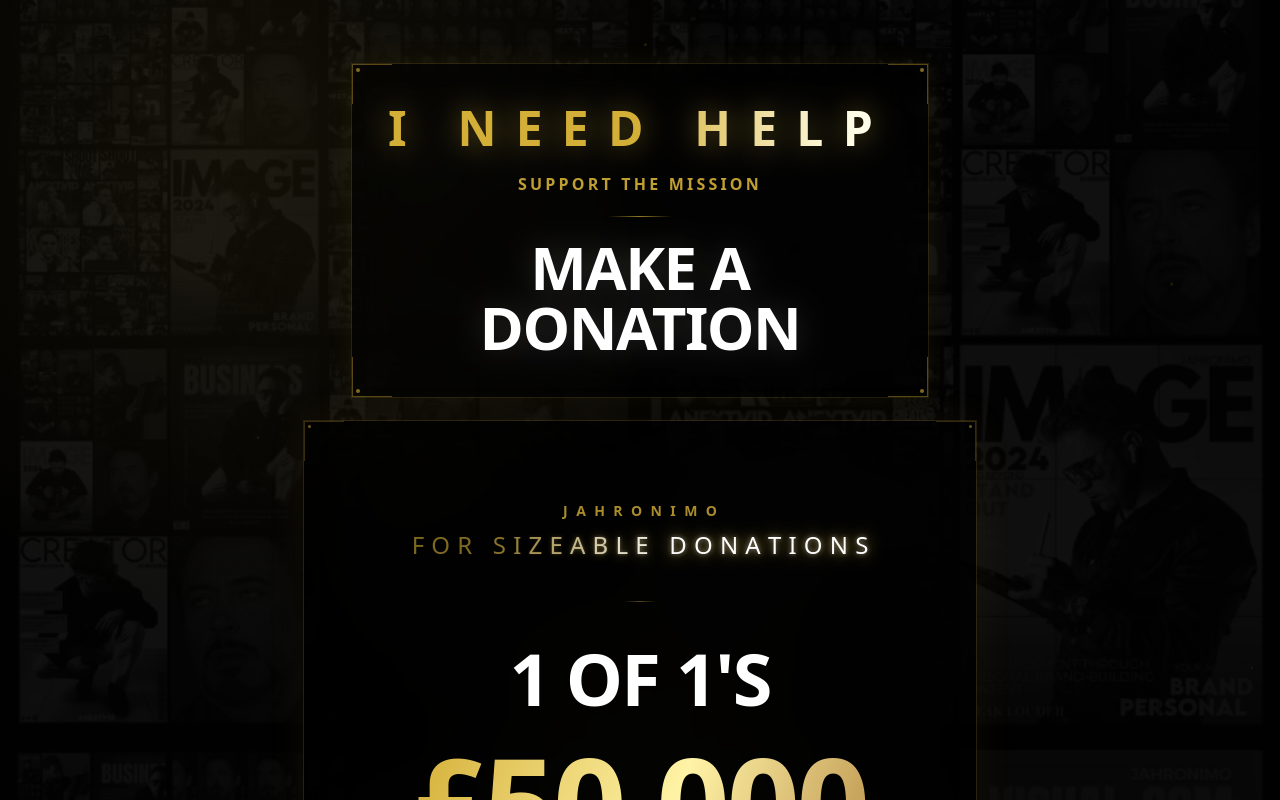
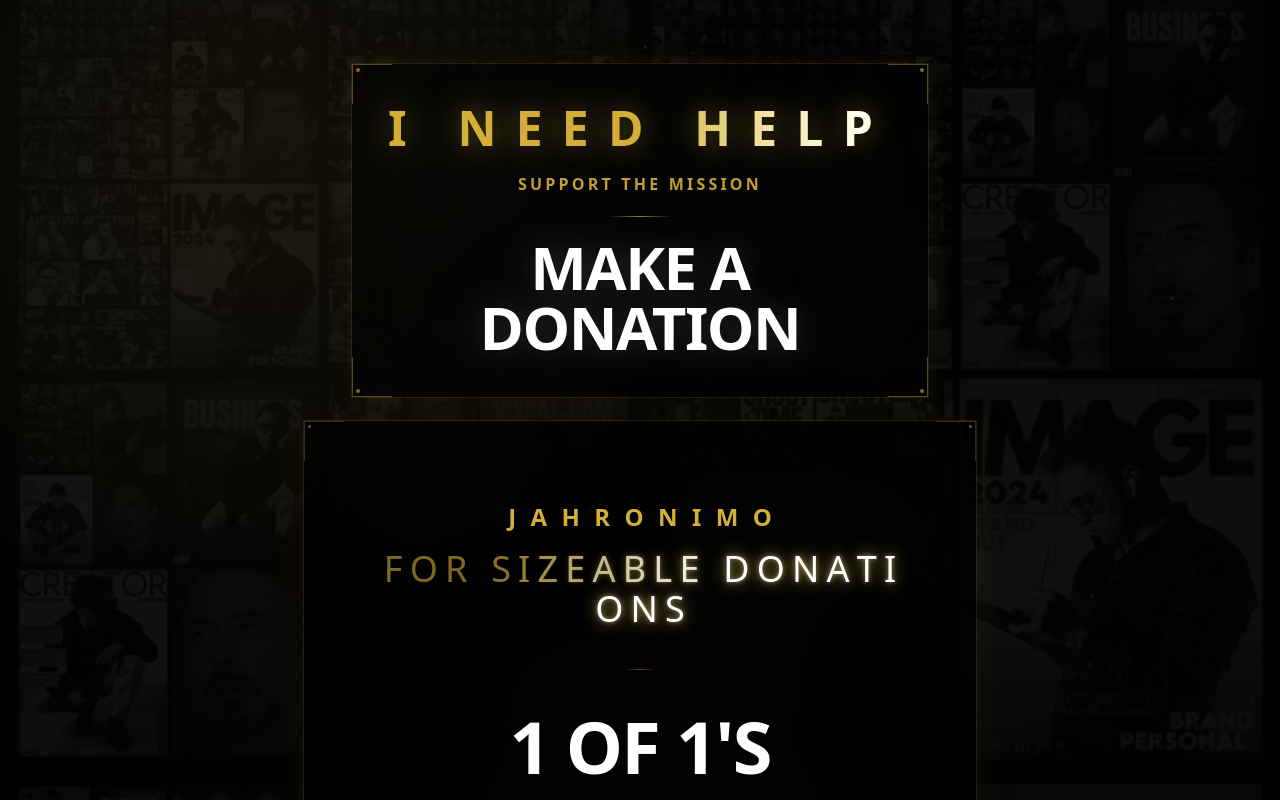
Before and after one commit to anextvid-boop/fiftyk-offer, a Next.js app: page /fiftyk-offer/ in a window 1280 px wide. Shown: the top 800 px of the page. Built offline with nearby package versions, Linux system fonts and the light colour scheme.

Commit message:
Enlarge Jahronimo and for sizeable donations for better impact

```diff
--- a/src/app/page.tsx
+++ b/src/app/page.tsx
@@ -497,14 +497,14 @@ export default function Home() {
                 {/* Content */}
                 <div className="flex flex-col items-center gap-10 w-full">
                   {/* Name & Context */}
-                  <div className="flex flex-col items-center gap-2">
+                  <div className="flex flex-col items-center gap-4">
                     <motion.p
                       variants={itemVariants}
-                      className="text-[#d4af37]/80 tracking-[0.6em] text-xs sm:text-sm uppercase font-black mr-[-0.6em]"
+                      className="text-[#d4af37] tracking-[0.6em] text-lg sm:text-xl md:text-2xl uppercase font-black mr-[-0.6em]"
                     >
                       Jahronimo
                     </motion.p>
-                    <div className="flex flex-wrap justify-center text-lg sm:text-xl md:text-2xl tracking-[0.3em] font-light uppercase m-0 mr-[-0.3em] text-white/40">
+                    <div className="flex flex-wrap justify-center text-2xl sm:text-3xl md:text-4xl tracking-[0.2em] font-medium uppercase m-0 mr-[-0.2em] text-white/70">
                       {["f", "o", "r", " ", "s", "i", "z", "e", "a", "b", "l", "e", " ", "d", "o", "n", "a", "t", "i", "o", "n", "s"].map((letter, index) => (
                         <motion.span
                           key={index}
```
